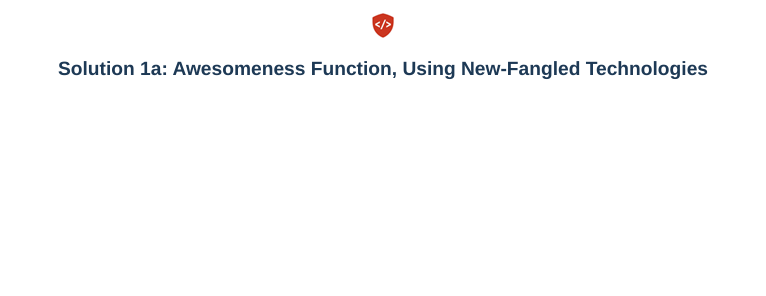
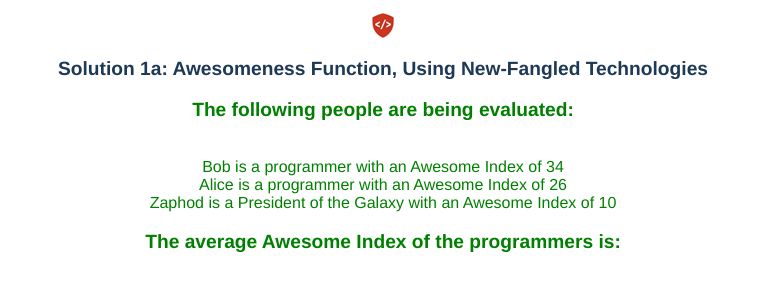
Before and after one commit to samhamm/CF-JS-DA-CC, a plain HTML site: page q1/q1a.html in a window 1280 px wide. Shown: the part 113-409 px from the top of the page, without its empty margins (257-1023 px from the left). Drawn offline with nearby package versions, Linux system fonts and the light colour scheme.

Commit message:
adds mvp of 1a

```diff
--- a/q1/q1a.html
+++ b/q1/q1a.html
@@ -22,9 +22,13 @@
     <img src="../img/cf.png">
     <h2>Solution 1a: Awesomeness Function, Using New-Fangled Technologies</h2>
 
+    <p class="solution-header">The following people are being evaluated:</p>
+    <p id="ppl-list" class="solution-text"></p>
+    <p class="solution-header">The average Awesome Index of the programmers is:</p>
+    <p id="awesome-index" class="solution-big"></p>
 
-    <script src="q1a.js"></script>
     <script src="http://cdnjs.cloudflare.com/ajax/libs/lodash.js/2.4.1/lodash.js"></script>
     <script src="http://ajax.googleapis.com/ajax/libs/jquery/1.11.1/jquery.min.js"></script>
+    <script src="q1a.js"></script>
   </body>
 </html>
--- a/q1/q1a.js
+++ b/q1/q1a.js
@@ -0,0 +1,48 @@
+// var _ = require("http://cdnjs.cloudflare.com/ajax/libs/lodash.js/2.4.1/lodash.js");
+
+var people = [
+  {
+    name: 'Bob',
+    occupation: 'programmer',
+    awesome_index: 34,
+  },
+  {
+    name: 'Alice',
+    occupation: 'programmer',
+    awesome_index: 26,
+  },
+  {
+    name: 'Zaphod',
+    occupation: 'President of the Galaxy',
+    awesome_index: 10
+  }
+];
+
+var average = 0,
+    progs = 0,
+    total = 0;
+
+function display() {
+  var peopleList = [];
+  _.forEach(people, function(people) {
+    peopleList.push("<br>" + people.name + " is a " + people.occupation + " with an Awesome Index of " + people.awesome_index);
+  });
+  $("#ppl-list").html(peopleList);
+  $("#awesome-index").html(average);
+}
+
+function awesomeAvg(people) {
+  _.forEach(people, function(people){
+    if (people.occupation === "programmer") {
+      progs++;
+      total += people.awesome_index;
+      average = total / progs;
+    }
+  });
+}
+
+awesomeAvg(people);
+display();
+
+// constructor to add new people
+// call to recalculate average when a new person is added
```
